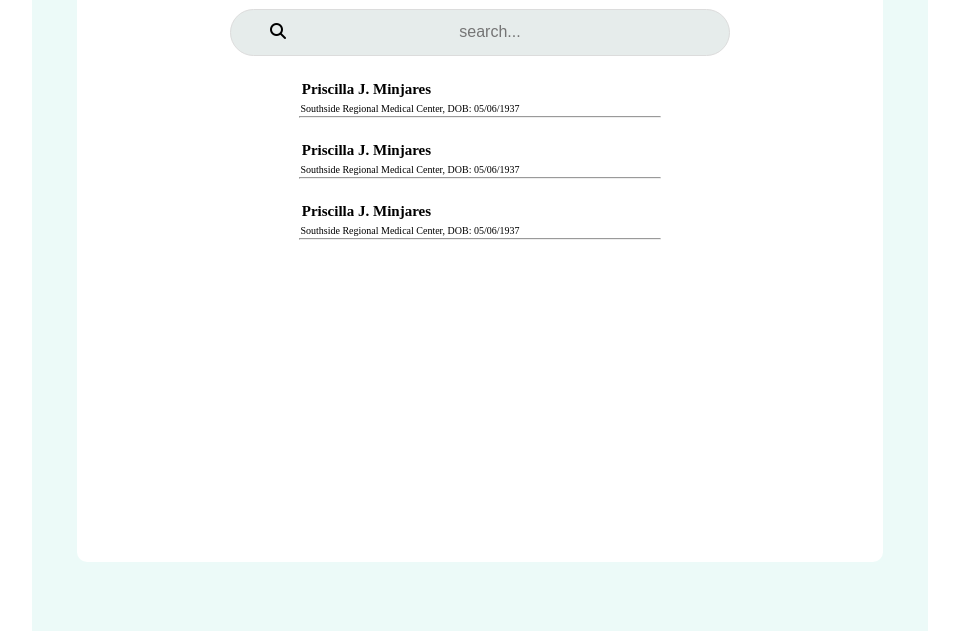
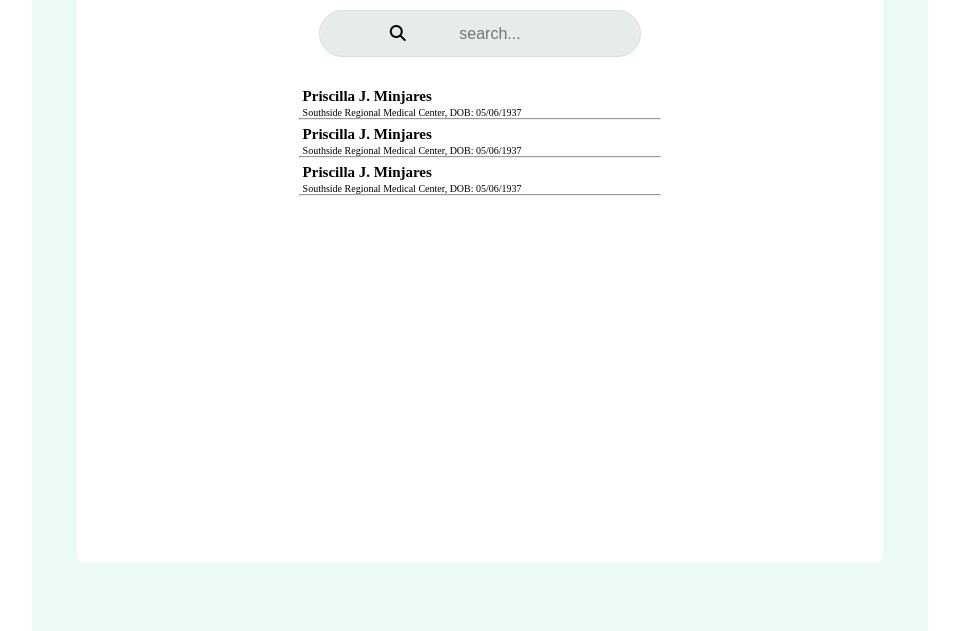
Before and after one commit to webdevfardins/html-css, a plain HTML site: page index.html in a window 1280 px wide. Shown: the part 169-800 px from the top of the page, without its empty margins (160-1119 px from the left). Drawn offline with Linux system fonts and the light colour scheme.

Commit message:
modified index.html

```diff
--- a/index.html
+++ b/index.html
@@ -4,9 +4,14 @@
     <meta charset="UTF-8" />
     <meta name="viewport" content="width=device-width, initial-scale=1.0" />
     <title>Document</title>
-    <link rel="stylesheet" href="https://cdnjs.cloudflare.com/ajax/libs/font-awesome/6.5.2/css/all.min.css" integrity="sha512-SnH5WK+bZxgPHs44uWIX+LLJAJ9/2PkPKZ5QiAj6Ta86w+fsb2TkcmfRyVX3pBnMFcV7oQPJkl9QevSCWr3W6A==" crossorigin="anonymous" referrerpolicy="no-referrer" />
+    <link
+      rel="stylesheet"
+      href="https://cdnjs.cloudflare.com/ajax/libs/font-awesome/6.5.2/css/all.min.css"
+      integrity="sha512-SnH5WK+bZxgPHs44uWIX+LLJAJ9/2PkPKZ5QiAj6Ta86w+fsb2TkcmfRyVX3pBnMFcV7oQPJkl9QevSCWr3W6A=="
+      crossorigin="anonymous"
+      referrerpolicy="no-referrer" />
     <style>
-      *{
+      * {
         margin: 0;
         padding: 0;
         box-sizing: border-box;
@@ -19,8 +24,6 @@
         flex-direction: column;
         background-color: #ecfaf8;
         align-items: center;
-
-
       }
       @media screen and (max-width: 600px) {
         .container {
@@ -28,7 +31,7 @@
         }
       }
       #logo {
-        width:20px;
+        width: 20px;
         height: 20px;
         margin-left: 40px;
       }
@@ -47,84 +50,92 @@
         font-size: 15px;
         font-weight: bold;
         margin-top: 6px;
-        margin-left: 225px;
+        margin-left: 28%;
         display: flex;
         align-items: center;
         margin-bottom: 0%;
       }
       .text {
-        margin:auto;
-        font-size: 10px;
-        margin-top: 0%;
-        margin-right: 140px;
+
+        font-size:x-small;
+        margin-top: 2px;
+        margin-left: 28%;
+        display: flex;
+        align-items: center;
+        margin-bottom: 0%;
+
 
       }
       .ctn {
         display: flex;
         justify-content: space-between;
         width: 95%;
-
       }
       #btn {
         background-color: blue;
         color: #fff;
         border-radius: 5px;
+        width: 70px;
+        margin-top: 5px;
       }
       #Search {
         color: #000;
       }
-      .bar{
-  margin:0 auto;
-  width:500px;
-  border-radius:30px;
-  border:1px solid #dcdcdc;
-  background-color: #E6ECEB;
+      .bar {
+        margin: 0 auto;
+        width: 40%;
+        border-radius: 30px;
+        border: 1px solid #dcdcdc;
+        background-color: #e6eceb;
         margin-top: 25px;
         margin-bottom: 25px;
       }
-.searchbar{
-  height:45px;
-  border:none;
-  width:400px;
-  font-size:16px;
+      .searchbar {
+        height: 45px;
+        border: none;
+        width: 50%;
+        font-size: 16px;
         outline: none;
-  background-color: #E6ECEB;
+        background-color: #e6eceb;
         text-align: center;
+      }
+      .search {
+        height: 20px;
+        position: relative;
+        top: 5px;
+        left: 10px;
 
       }
-.search{
-  height:20px;
-  position:relative;
-  top:5px;
-  left:10px;
-}
-hr{
+      hr {
         width: 45%;
         display: flex;
         margin: auto;
-
       }
-h1{
+      h1 {
         margin-top: 25px;
       }
-#md{
-  color: #0024A6;
+      #md {
+        color: #0024a6;
         font-size: large;
         font-weight: bold;
         margin-top: 0%;
       }
-#ca{
-  color: #49CBB9;
+      #ca {
+        color: #49cbb9;
         font-size: large;
         font-weight: 400;
       }
       #logotext {
         display: flex;
-  width:100px;
+        width: 100px;
         margin-top: auto;
       }
+      .boxes{
+        display: flex;
+        flex-direction:column;
+        margin: auto;
 
-
+      }
 
     </style>
   </head>
@@ -143,26 +154,30 @@ h1{
       <div id="box">
         <h1>Patients</h1>
         <div class="bar">
-          <a href="#"><i id="Search" class="fa-solid fa-magnifying-glass"></i></a>
-          <input class="searchbar" type="text" placeholder="search...">
+          <a href="#"
+            ><i id="Search" class="fa-solid fa-magnifying-glass"></i
+          ></a>
+          <input class="searchbar" type="text" placeholder="search..." />
         </div>
+        <div class="boxes">
         <span class="font">Priscilla J. Minjares<br /></span>
         <span class="text"
           >Southside Regional Medical Center, DOB: 05/06/1937</span
         >
+        </div>
         <hr />
-        <br />
+        <div class="boxes">
           <span class="font">Priscilla J. Minjares<br /></span>
           <span class="text"
             >Southside Regional Medical Center, DOB: 05/06/1937</span
           >
-        <hr />
-        <br />
-
+          </div>        <hr />
+          <div class="boxes">
             <span class="font">Priscilla J. Minjares<br /></span>
             <span class="text"
               >Southside Regional Medical Center, DOB: 05/06/1937</span
             >
+            </div>
         <hr />
         <br />
       </div>
```
Lines whose indentation alone changed are shown as unchanged.
